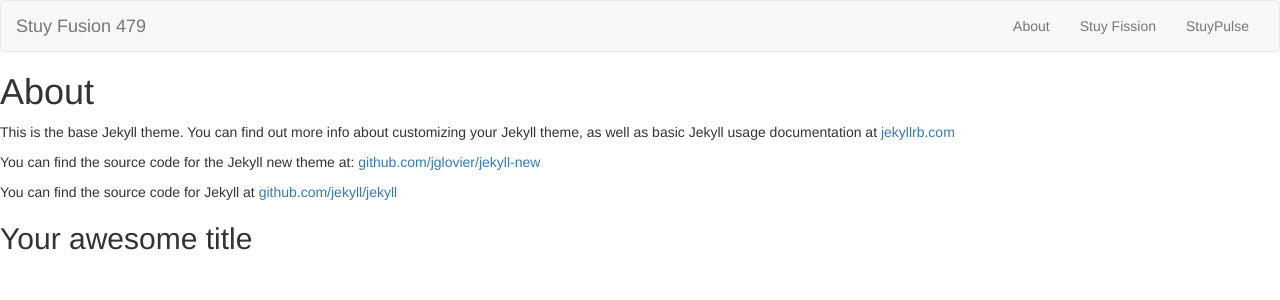
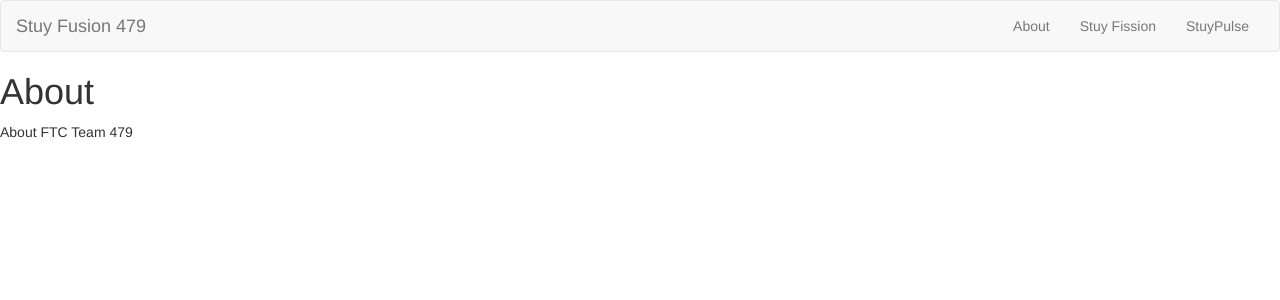
Before and after one commit to stuyfusion/stuyfusion.github.io, a Jekyll site: the page built from about.md, in a window 1280 px wide. Shown: the top 300 px of the page. Built offline with Jekyll 4.4.1, drawn with Linux system fonts in a browser that asks for light colours; nearby versions of some CDN libraries; library files that are not in the unit come from our copies.

Commit message:
Customize

```diff
--- a/_includes/footer.html
+++ b/_includes/footer.html
@@ -1,8 +1,6 @@
 <footer class="site-footer">
 
   <div class="wrapper">
-
-    <h2 class="footer-heading">{{ site.title }}</h2>
 
    	<script src="https://ajax.googleapis.com/ajax/libs/jquery/1.11.2/jquery.min.js"></script>
     <script src="js/bootstrap.min.js"></script>
--- a/about.md
+++ b/about.md
@@ -4,8 +4,4 @@ title: About
 permalink: /about/
 ---
 
-This is the base Jekyll theme. You can find out more info about customizing your Jekyll theme, as well as basic Jekyll usage documentation at [jekyllrb.com](http://jekyllrb.com/)
-
-You can find the source code for the Jekyll new theme at: [github.com/jglovier/jekyll-new](https://github.com/jglovier/jekyll-new)
-
-You can find the source code for Jekyll at [github.com/jekyll/jekyll](https://github.com/jekyll/jekyll)
+About FTC Team 479
```
